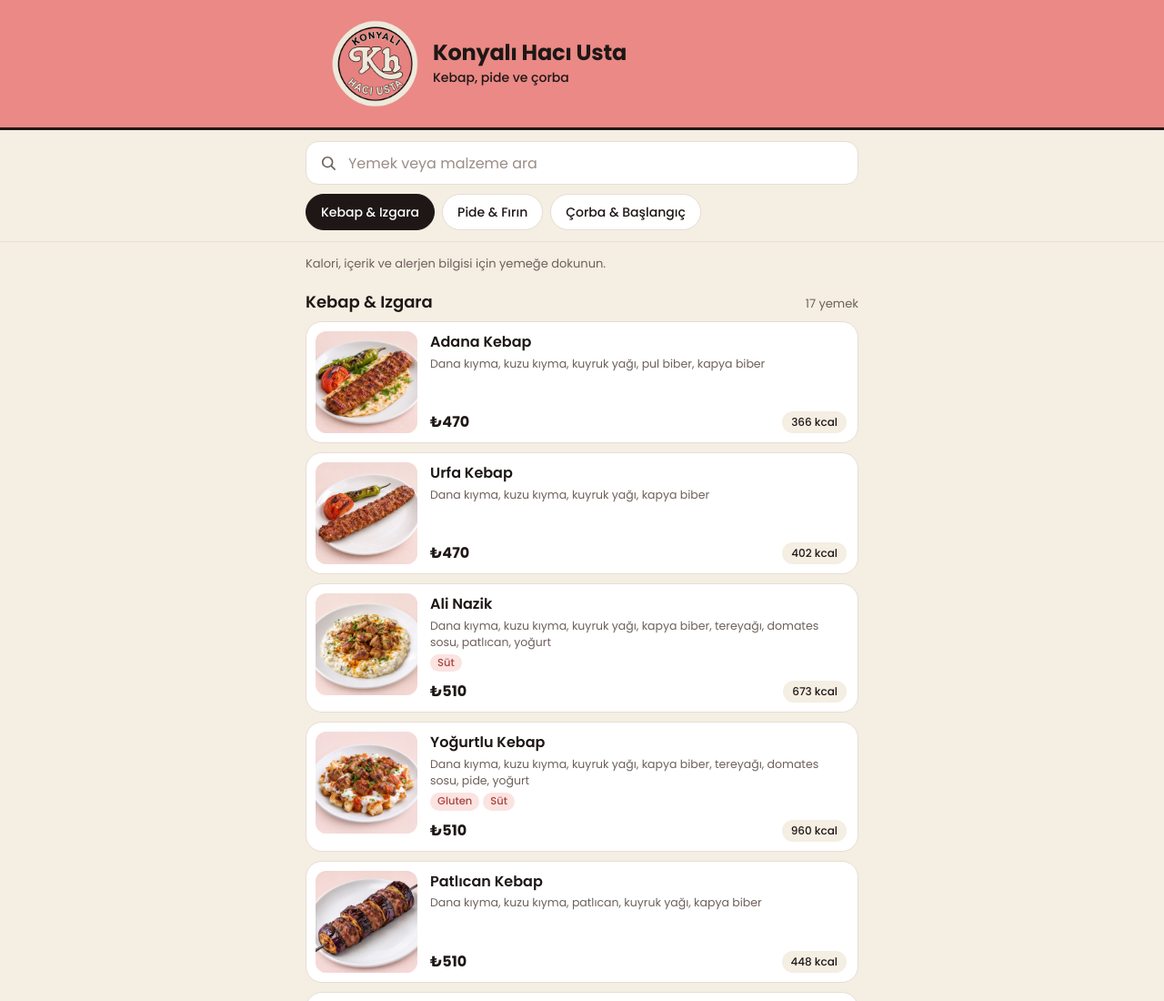
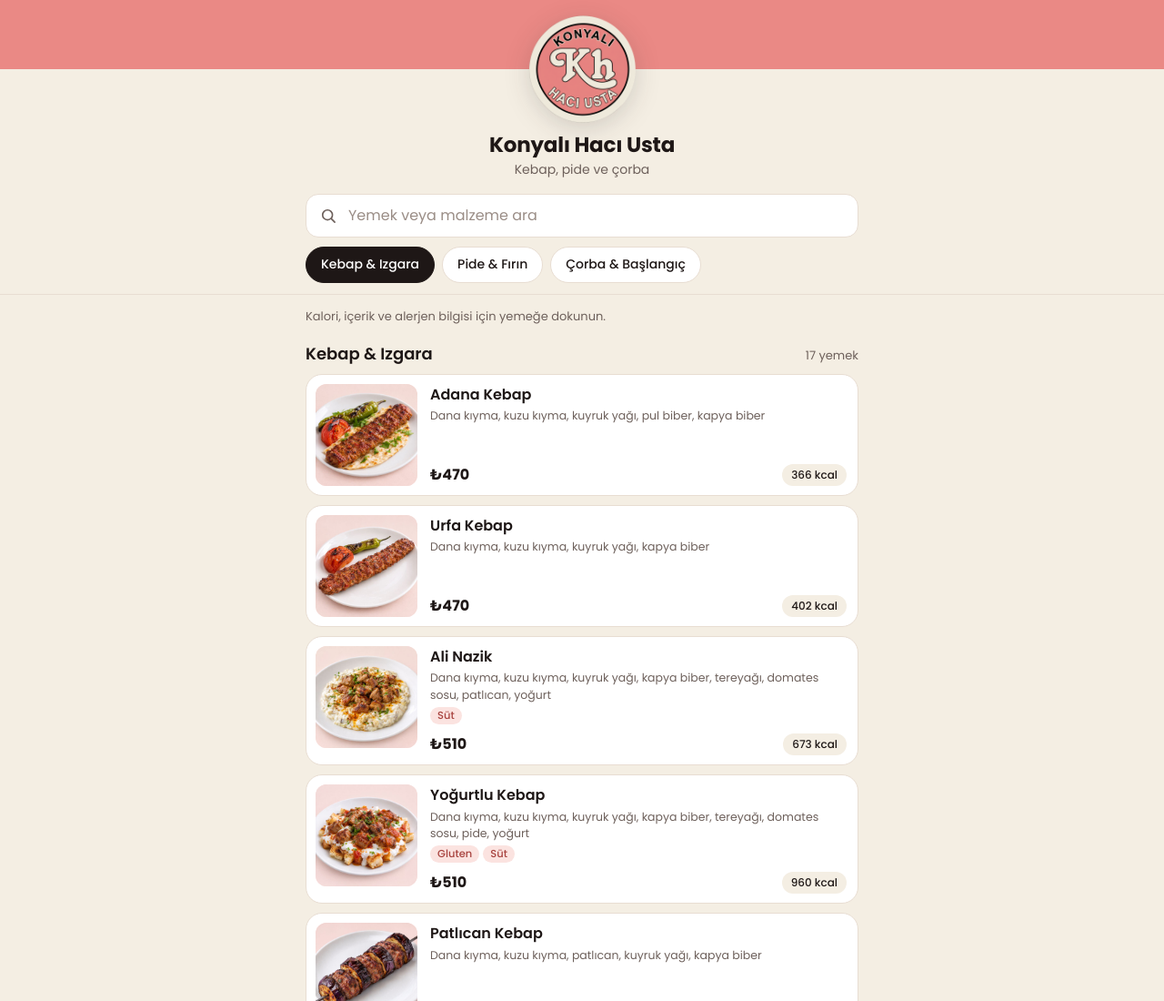
Before and after one commit to meyildiz1994/khurestaurant, a plain HTML site: page index.html in a window 1280 px wide. Shown: the top 1100 px of the page at 91% size. Drawn offline with Linux system fonts and the light colour scheme.

Commit message:
Header: ortalanmış logo rozeti, sade isim satırı
Co-Authored-By: Claude Opus 5.5 <noreply@anthropic.com>
Claude-Session: https://claude.ai/code/session_01XSzBb4qMFhL3PdXbuPZ3Vs

```diff
--- a/index.html
+++ b/index.html
@@ -14,7 +14,9 @@
   </head>
   <body>
     <header class="sign">
-      <img class="sign-logo" src="assets/logo.png?v=2" alt="" width="96" height="96" />
+      <div class="sign-band">
+        <img class="sign-logo" src="assets/logo.png?v=2" alt="" width="120" height="120" />
+      </div>
       <div class="sign-text">
         <h1>Konyalı Hacı Usta</h1>
         <p>Kebap, pide ve çorba</p>
--- a/styles.css
+++ b/styles.css
@@ -38,19 +38,25 @@ button { font: inherit; color: inherit; }
 :focus-visible { outline: 3px solid var(--ink); outline-offset: 2px; }
 
 /* ---------- Tabela ---------- */
-.sign {
-  display: flex;
-  align-items: center;
-  justify-content: center;
-  gap: 16px;
-  padding: calc(22px + env(safe-area-inset-top)) 20px 22px;
+.sign { text-align: center; }
+.sign-band {
+  position: relative;
+  height: calc(76px + env(safe-area-inset-top));
   background: var(--salmon);
-  border-bottom: 3px solid var(--ink);
 }
-.sign-logo { width: 96px; height: 96px; flex: none; object-fit: contain; }
-.sign-text { flex: 1 1 auto; max-width: 440px; }
-.sign h1 { margin: 0; font-size: 24px; line-height: 1.15; font-weight: 700; letter-spacing: -0.01em; }
-.sign p { margin: 4px 0 0; font-size: 14px; font-weight: 500; }
+.sign-logo {
+  position: absolute;
+  left: 50%;
+  bottom: 0;
+  width: 120px;
+  height: 120px;
+  transform: translate(-50%, 50%);
+  object-fit: contain;
+  filter: drop-shadow(0 6px 14px rgb(30 23 22 / 0.16));
+}
+.sign-text { padding: 70px 20px 4px; }
+.sign h1 { margin: 0; font-size: 23px; line-height: 1.2; font-weight: 700; letter-spacing: -0.01em; }
+.sign p { margin: 2px 0 0; color: var(--muted); font-size: 14px; }
 
 /* ---------- Arama + kategoriler (yapışkan) ---------- */
 .toolbar {
```
